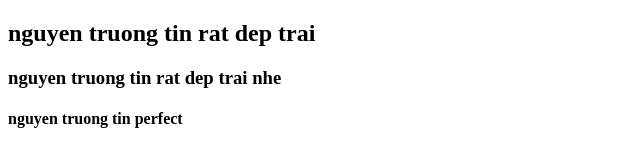
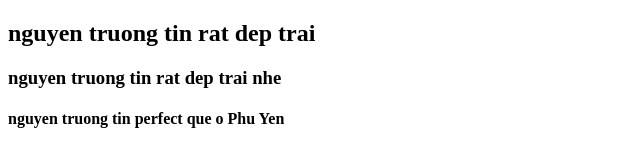
Before and after one commit to truongtin1515/github3, a plain HTML site: page code.html in a window 1280 px wide. Shown: the whole page, without its empty margins (0-640 px from the left). Drawn offline with Linux system fonts and the light colour scheme.

Commit message:
Update code.html

```diff
--- a/code.html
+++ b/code.html
@@ -8,6 +8,6 @@
 <body>
     <h2>nguyen truong tin rat dep trai</h2>
     <h3>nguyen truong tin rat dep trai nhe </h3>
-    <h4> nguyen truong tin perfect</h4>
+    <h4> nguyen truong tin perfect que o Phu Yen </h4>
 </body>
 </html>
```
